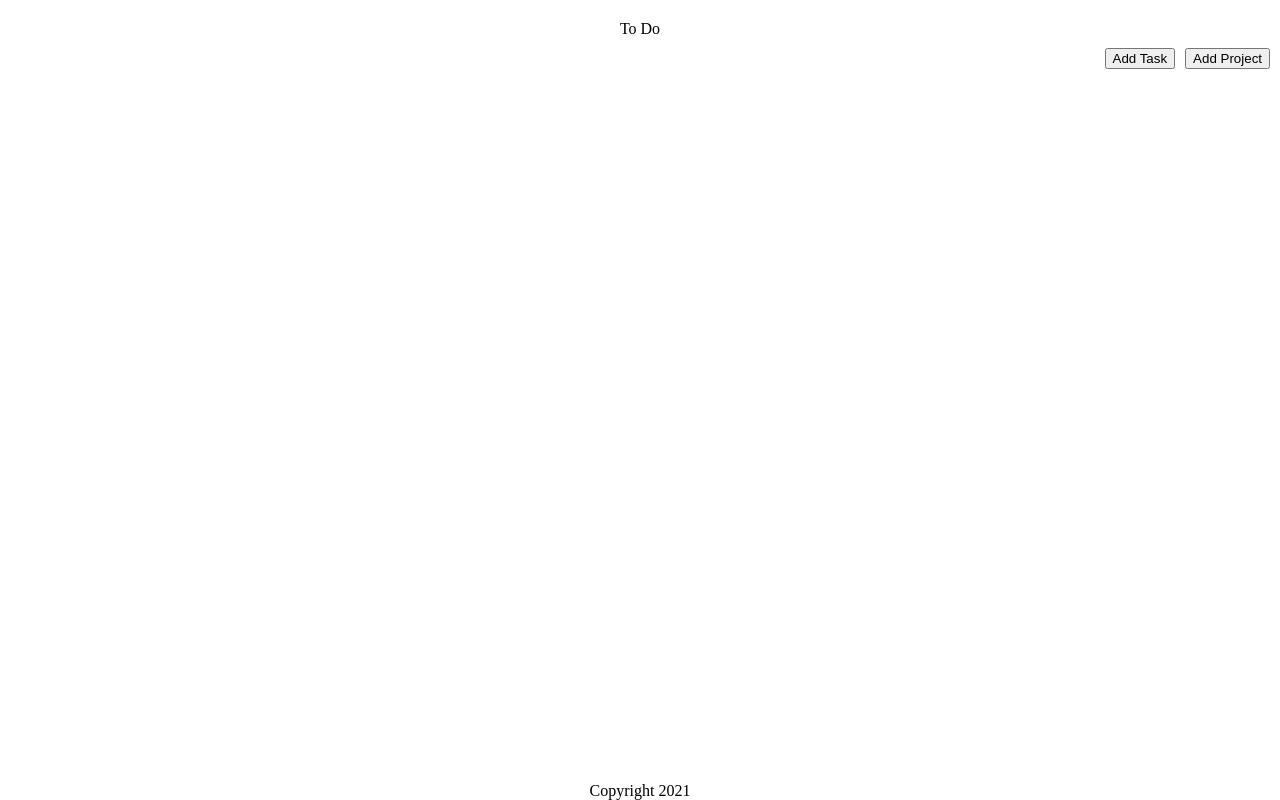
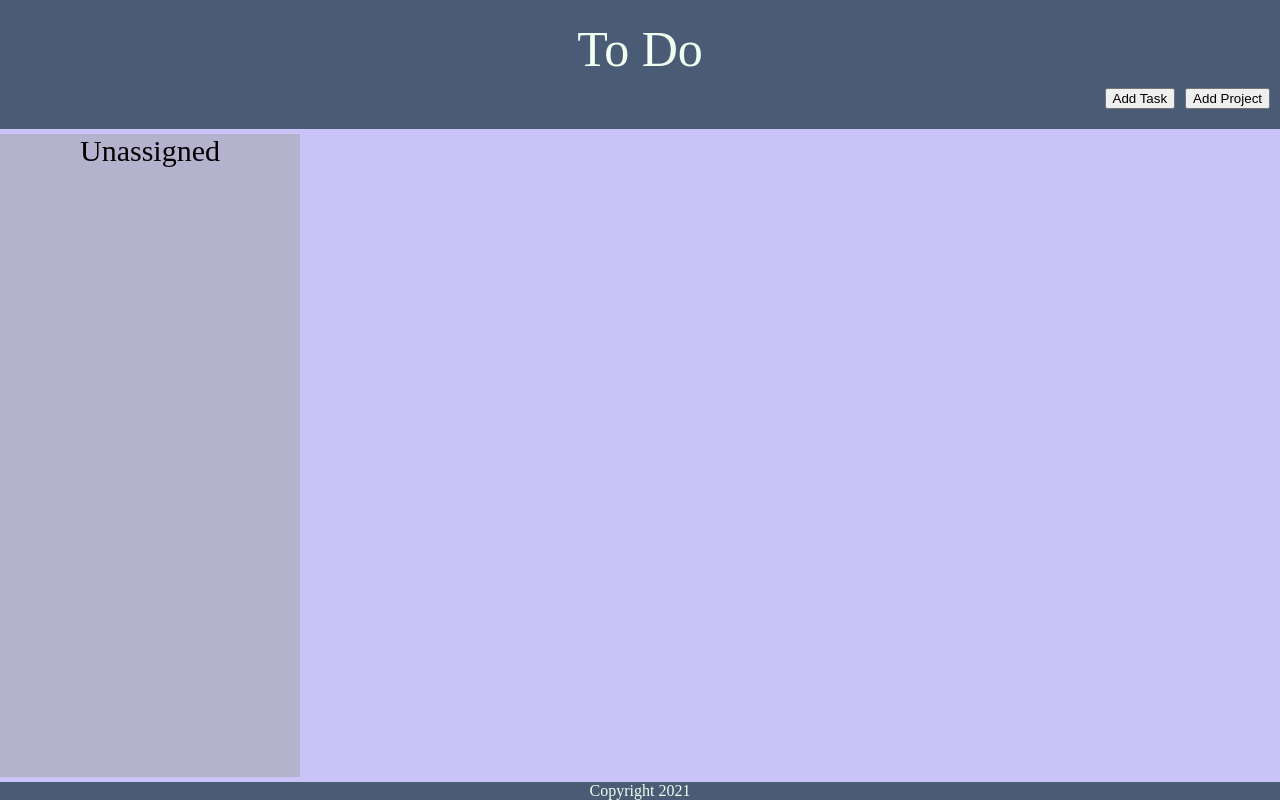
Before and after one commit to andrewh8/To-Do-List, a website built with webpack: page dist/index.html in a window 1280 px wide. Built offline with nearby package versions, Linux system fonts and the light colour scheme.

Commit message:
app is now displaying projects and tasks. now need to make display interactive

```diff
--- /dev/null
+++ b/src/display.js
@@ -0,0 +1,51 @@
+import main from './index.js';
+import tasks from './tasks';
+import projects from './projects.js';
+
+const display = (() => {
+
+    function displayProjectList(){
+        // clear the main element
+        while (main.firstChild){
+            main.removeChild(main.lastChild);
+        }
+        // loop through the projectList and create associated DOM elements
+        for (let i = 0; i < projects.projectList.length; i++){
+            // create an element for each project
+            const projectElement = document.createElement('div');
+            projectElement.classList.add('projectElement');
+            // create a title element for each project
+            const projectTitle = document.createElement('div');
+            projectTitle.classList.add('projectTitle');
+            projectTitle.textContent = `${projects.projectList[i].name}`;
+            projectElement.appendChild(projectTitle);
+            // create a taskList element for each project
+            const projectTasks = document.createElement('div');
+            projectTasks.classList.add('projectTasks');
+            // add the project taskList elements to the project taskList
+            for (let j = 0; j < projects.projectList[i].taskList.length; j++){
+                const taskElement = document.createElement('div');
+                taskElement.classList.add('taskElement');
+                const taskTitle = document.createElement('div');
+                taskTitle.textContent = `${projects.projectList[i].taskList[j].title}`;
+                taskTitle.classList.add('taskTitle');
+                taskElement.appendChild(taskTitle);
+                const taskPriority = document.createElement('div');
+                taskPriority.textContent = `Priority: ${projects.projectList[i].taskList[j].priority}`;
+                taskElement.appendChild(taskPriority);
+                const taskDueDate = document.createElement('div');
+                taskDueDate.textContent = `Due Date: ${projects.projectList[i].taskList[j].dueDate}`;
+                taskElement.appendChild(taskDueDate);
+                projectTasks.appendChild(taskElement);
+            }
+            projectElement.appendChild(projectTasks);
+            // add each project to the main element
+            main.appendChild(projectElement);
+        }
+    }
+
+
+    return { displayProjectList };
+})()
+
+export default display;
--- a/src/forms.js
+++ b/src/forms.js
@@ -1,13 +1,12 @@
 import main from './index.js';
 import tasks from './tasks.js';
 import projects from './projects.js';
+import display from './display.js';
 
 const forms = (() => {
 
     function closeForm(){
-        while (main.firstChild){
-            main.removeChild(main.lastChild);
-        }
+        main.removeChild(main.lastChild);
     }
 
     function openTaskForm(){
@@ -80,7 +79,6 @@ const forms = (() => {
         const notes = document.querySelector('#taskNotes').value;
         const checklist = document.querySelector('#taskChecklist').value;
         const project = document.querySelector('#taskProject').value;
-        console.log(`project = ${project}`);
         // create a task object based on form entries, add it to the taskList, assign it to a project, close form
         const task = tasks.newTask(title, description, dueDate, priority, notes, checklist, project);
         tasks.addToTaskList(task);
@@ -88,6 +86,7 @@ const forms = (() => {
         console.log(tasks.taskList);
         console.log(projects.projectList);
         closeForm();
+        display.displayProjectList();
     }
 
     function openProjectForm(){
@@ -123,6 +122,7 @@ const forms = (() => {
         projects.addToProjectList(project);
         console.log(projects.projectList);
         closeForm();
+        display.displayProjectList();
     }
 
     return { openTaskForm, openProjectForm };
--- a/src/index.js
+++ b/src/index.js
@@ -1,7 +1,7 @@
 import './styles.css';
 import cacheDOM from './cacheDOM.js';
 import forms from './forms.js';
-
+import display from './display.js';
 
 // if Add Task button is clicked, open a form for inputting task information
 cacheDOM.taskButton.addEventListener('click', forms.openTaskForm)
@@ -12,3 +12,6 @@ cacheDOM.projectButton.addEventListener('click', forms.openProjectForm)
 // export the html main element for use in opening the form
 let main = document.querySelector('main');
 export default main;
+
+// display projectList
+display.displayProjectList();
--- a/src/styles.css
+++ b/src/styles.css
@@ -9,6 +9,7 @@ body {
     justify-content: space-between;
     align-items: center;
     margin: 0px;
+    background-color: rgb(74, 91, 117);
 }
 
 header {
@@ -18,6 +19,15 @@ header {
     text-align: center;
     margin: 20px;
     gap: 10px;
+    color: honeydew;
+}
+
+footer {
+    color: honeydew;
+}
+
+#applicationTitle {
+    font-size: 50px;
 }
 
 .headerButtons {
@@ -28,9 +38,14 @@ header {
 }
 
 main {
+    height: 100%;
+    width: 100%;
     display: flex;
-    justify-content: center;
+    justify-content: left;
     align-items: center;
+    gap: 10px;
+    padding: 5px;
+    background-color: rgb(201, 195, 247);
 }
 
 .formBackground {
@@ -69,3 +84,40 @@ main {
     transform: rotate(45deg);
     cursor: pointer;
 }
+
+.projectElement {
+    display: flex;
+    flex-direction: column;
+    height: 100%;
+    width: 300px;
+    font-size: 16px;
+    gap: 10px;
+    background-color: rgb(181, 178, 206);
+}
+
+.projectTitle {
+    text-align: center;
+    font-size: 30px;
+    width: 100%;
+}
+
+.projectTasks {
+    display: flex;
+    flex-direction: column;
+    height: 100%;
+    width: 100%;
+    gap: 10px;
+}
+
+.taskElement {
+    display: flex;
+    flex-direction: column;
+    width: 100%;
+    gap: 5px;
+    text-align: left;
+    background-color: rgb(170, 166, 190);
+}
+
+.taskTitle {
+    font-size: 20px;
+}
```
Also changed, not shown: dist/index.html.
